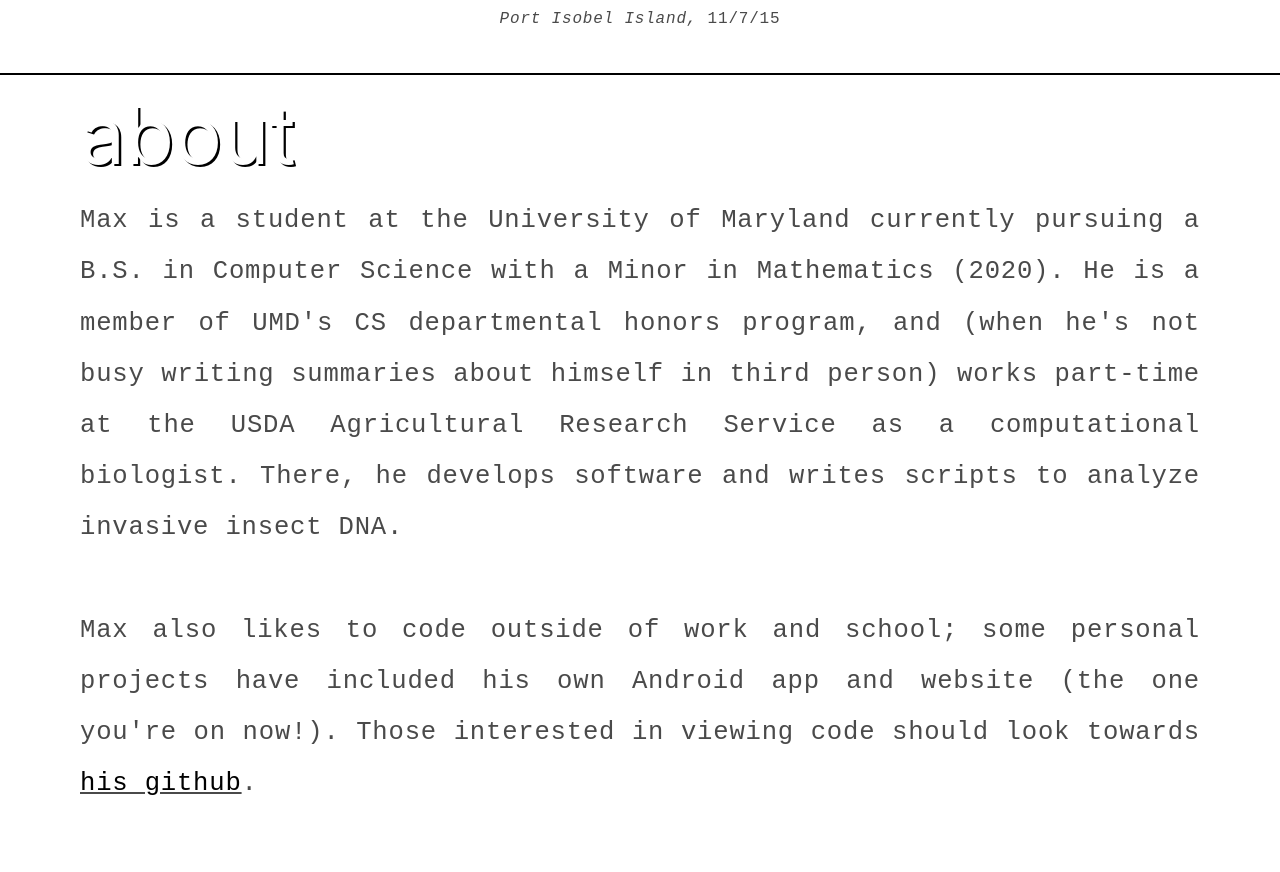
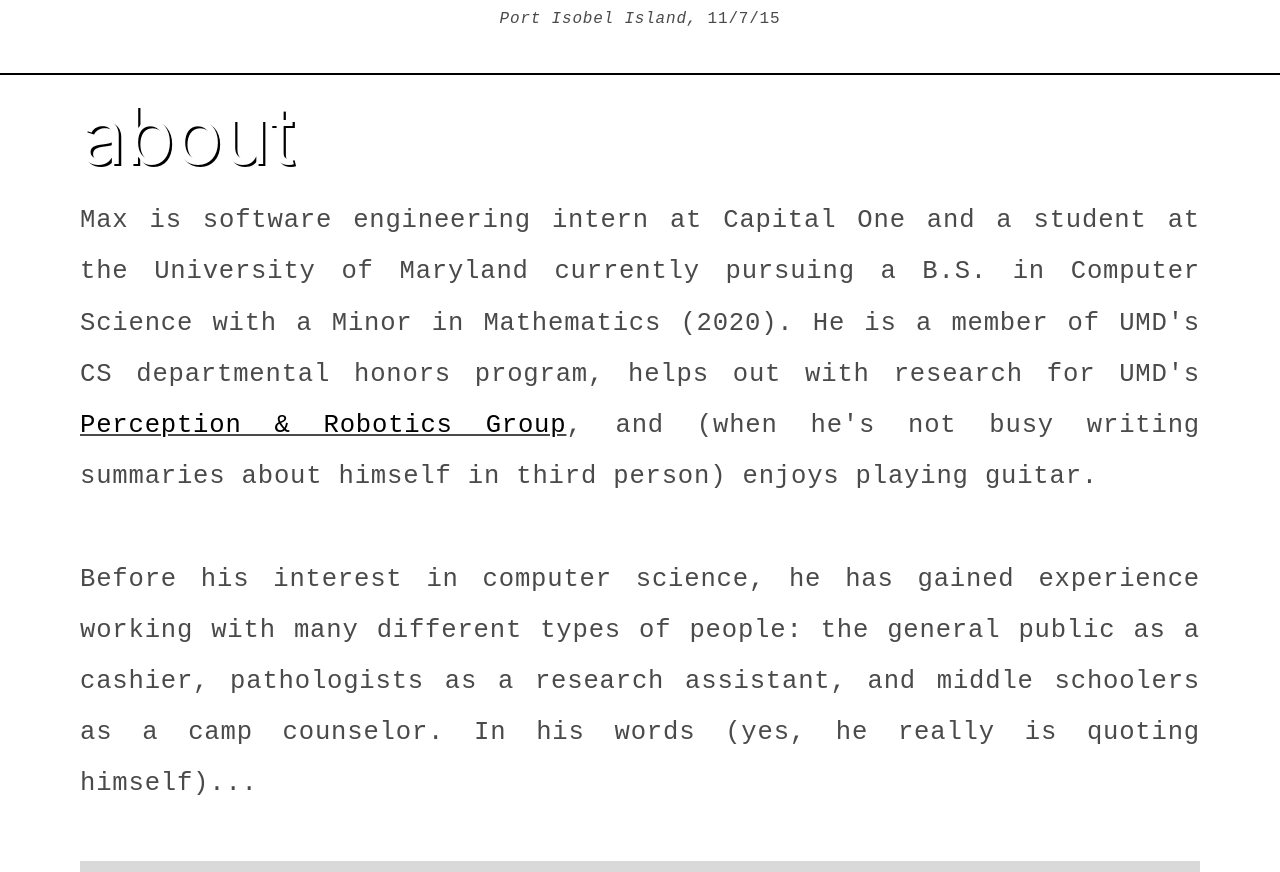
Before and after one commit to mcm2020/mcm2020.github.io, a website: page index.html in a window 1280 px wide. Shown: the part 885-1757 px from the top of the page. Drawn offline with nearby package versions, Linux system fonts and the light colour scheme.

Commit message:
updated about section

```diff
--- a/index.html
+++ b/index.html
@@ -56,23 +56,16 @@
     <div class="columns">
       <div class="column">
         <h1><a class="header" name="about">about</a></h1>
-        <p>Max is a student at the University of Maryland currently pursuing a
-	  B.S. in Computer Science with a Minor in Mathematics (2020).
-	  He is a member of UMD's CS departmental honors program, and (when
-	  he's not busy writing summaries about himself in third person) works
-	  part-time at the USDA Agricultural Research Service as a computational
-	  biologist. There, he develops software and writes scripts to analyze
-	  invasive insect DNA.
+        <p>
+    Max is software engineering intern at Capital One and a student at the University
+    of Maryland currently pursuing a B.S. in Computer Science with a Minor in Mathematics
+    (2020). He is a member of UMD's CS departmental honors program, helps out with research for
+     UMD's <u><a href="http://prg.cs.umd.edu/">Perception & Robotics Group</a></u>, and (when
+    he's not busy writing summaries about himself in third person) enjoys playing guitar.
 	  <br><br>
-	  Max also likes to code outside of work and school; some personal
-	  projects have included his own Android app and website (the one you're on now!). Those
-	  interested in viewing code should look towards
-	  <u><a href="https://github.com/mcm2020/">his github</a></u>.
-	  <br><br>
-	  He has experience working with many different types of people: the
-	  general public as a cashier,
-	  pathologists as a research assistant, and middle schoolers as a camp
-	  counselor. In his words (yes, he really is quoting himself)...
+    Before his interest in computer science, he has gained experience working with many different
+    types of people: the general public as a cashier, pathologists as a research assistant, and
+    middle schoolers as a camp counselor. In his words (yes, he really is quoting himself)...
 	  <br><br>
 	  <div class="quote">
 	    <p>
```
